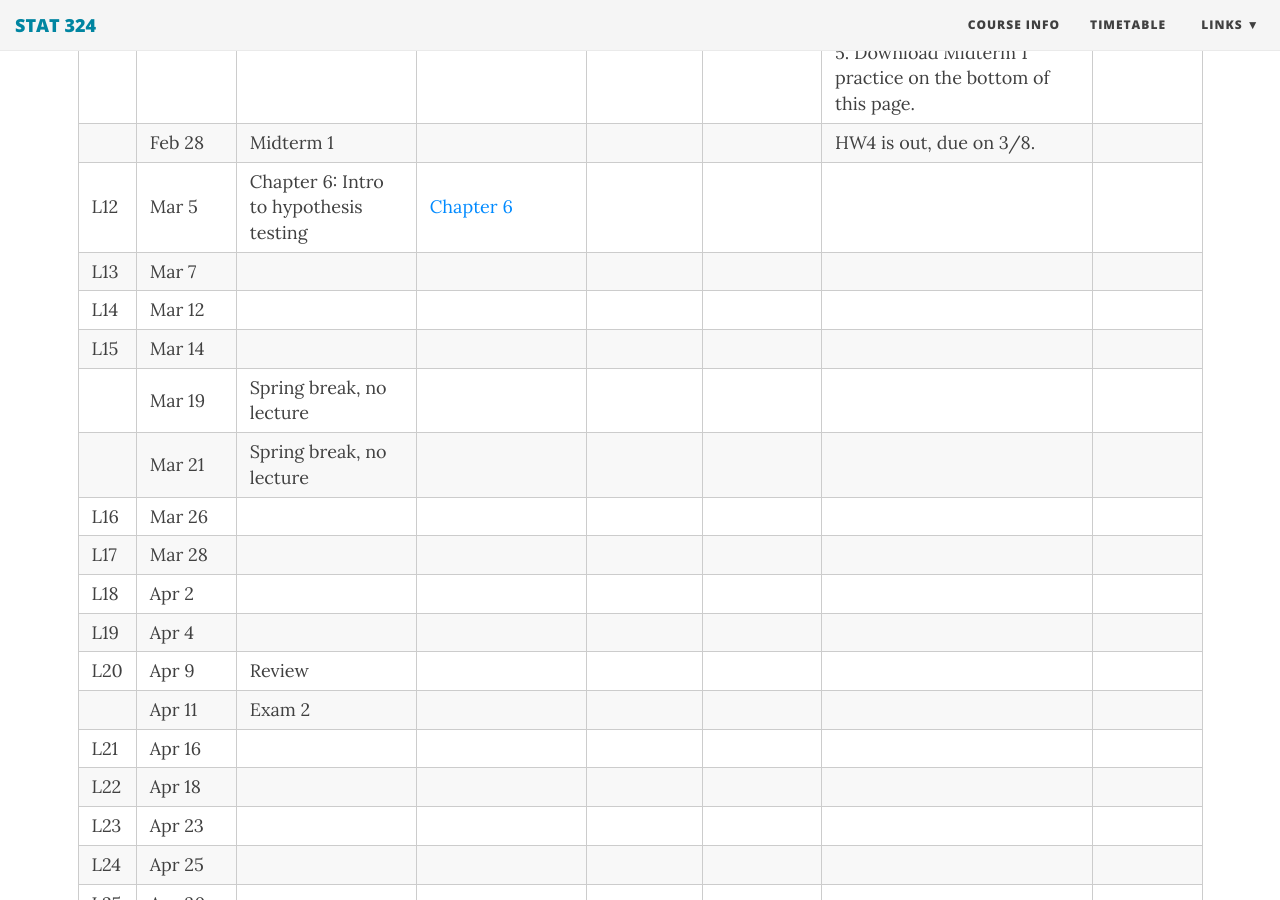
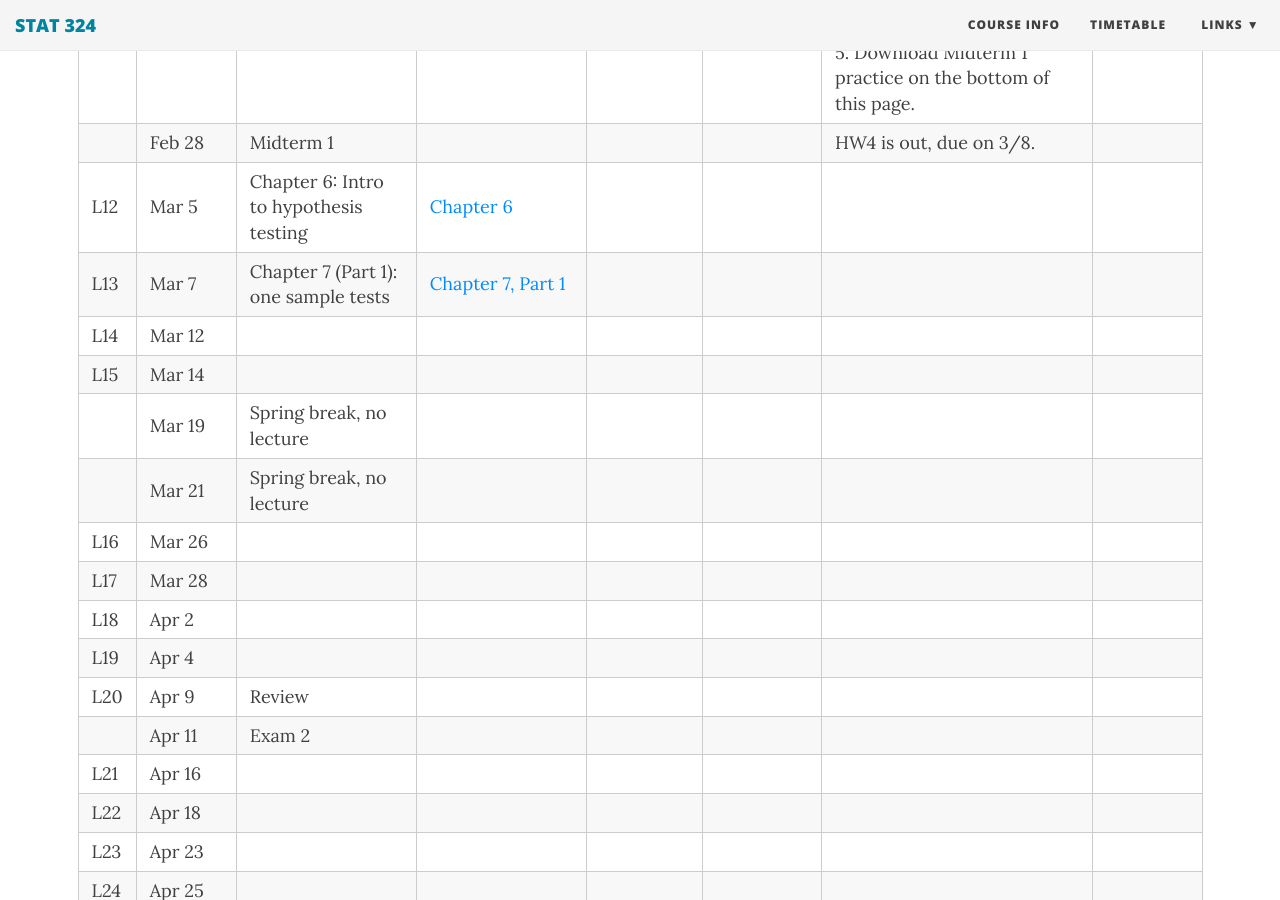
Before and after one commit to duzhewang/stat324, a Jekyll site: the page built from timetable.md, in a window 1280 px wide and 900 px high, scrolled down 1165 px. Built offline with Jekyll 4.4.1, drawn with Linux system fonts in a browser that asks for light colours; nearby versions of some CDN libraries.

Commit message:
Update timetable.md

```diff
--- a/timetable.md
+++ b/timetable.md
@@ -22,7 +22,7 @@ css: /css/wide_table.css
 |L11| Feb 26 | Midterm 1 review | [Slides](https://github.com/dzwang91/stat324/raw/gh-pages/lectures/Midterm1review.pdf)  |     |       |  Midterm 1 will cover all materials through QQ plot and CLT in Part 3 of Chapter 5. Download Midterm 1 practice on the bottom of this page. |   |
 |  | Feb 28 | Midterm 1 |    |   |   |  HW4 is out, due on 3/8.    |      |
 |L12| Mar 5 | Chapter 6: Intro to hypothesis testing | [Chapter 6](https://github.com/dzwang91/stat324/raw/gh-pages/lectures/chapter6.pdf)  |  |     |      |
-|L13| Mar 7 |   | | |  |      |      |
+|L13| Mar 7 | Chapter 7 (Part 1): one sample tests  |  [Chapter 7, Part 1](https://github.com/dzwang91/stat324/raw/gh-pages/lectures/chapter7-1.pdf)  |  |      |      |
 |L14| Mar 12 |  |   |   |  |      |      |
 |L15| Mar 14 | | |   |   |      |      |
 | | Mar 19 | Spring break, no lecture | |    |      |      |      |
```
